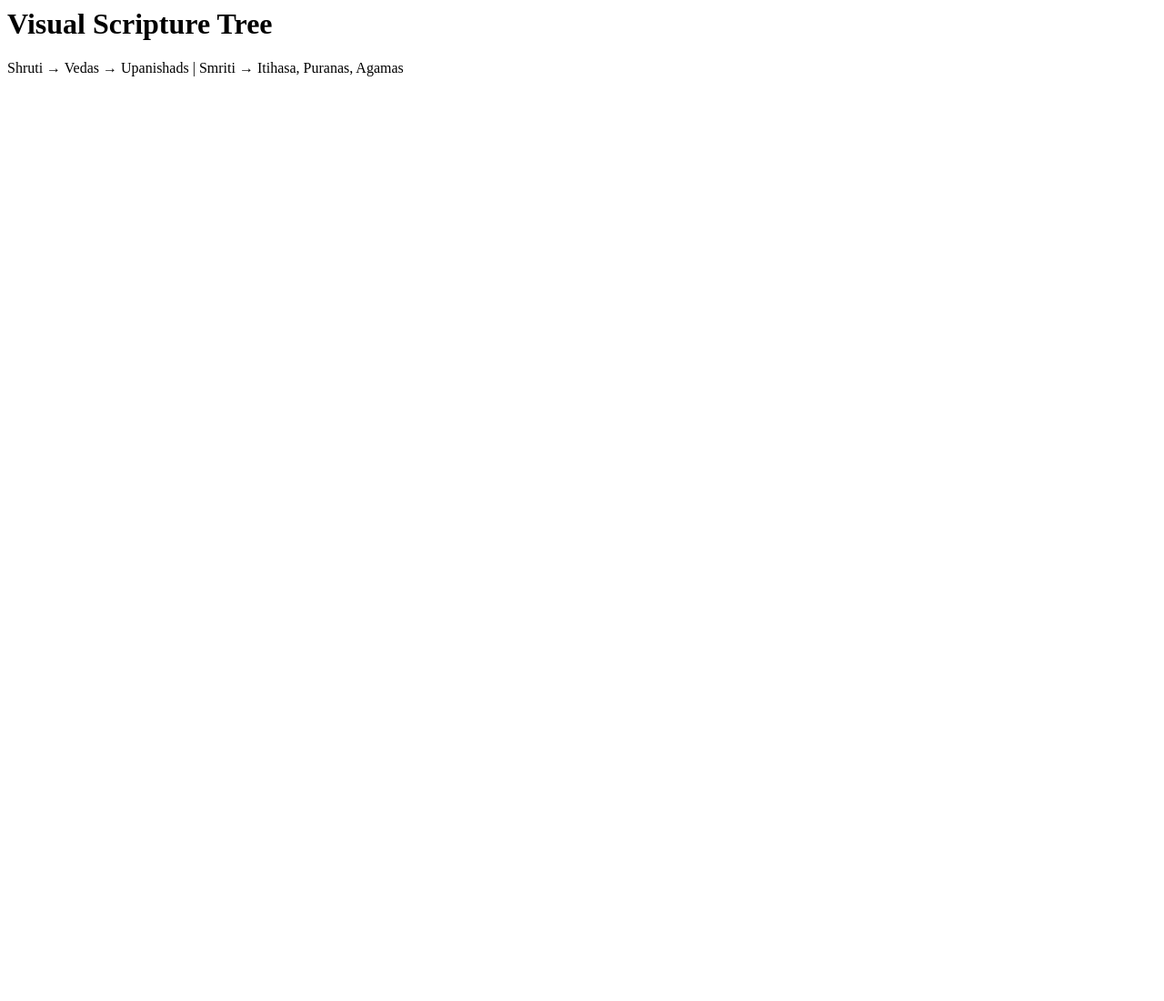
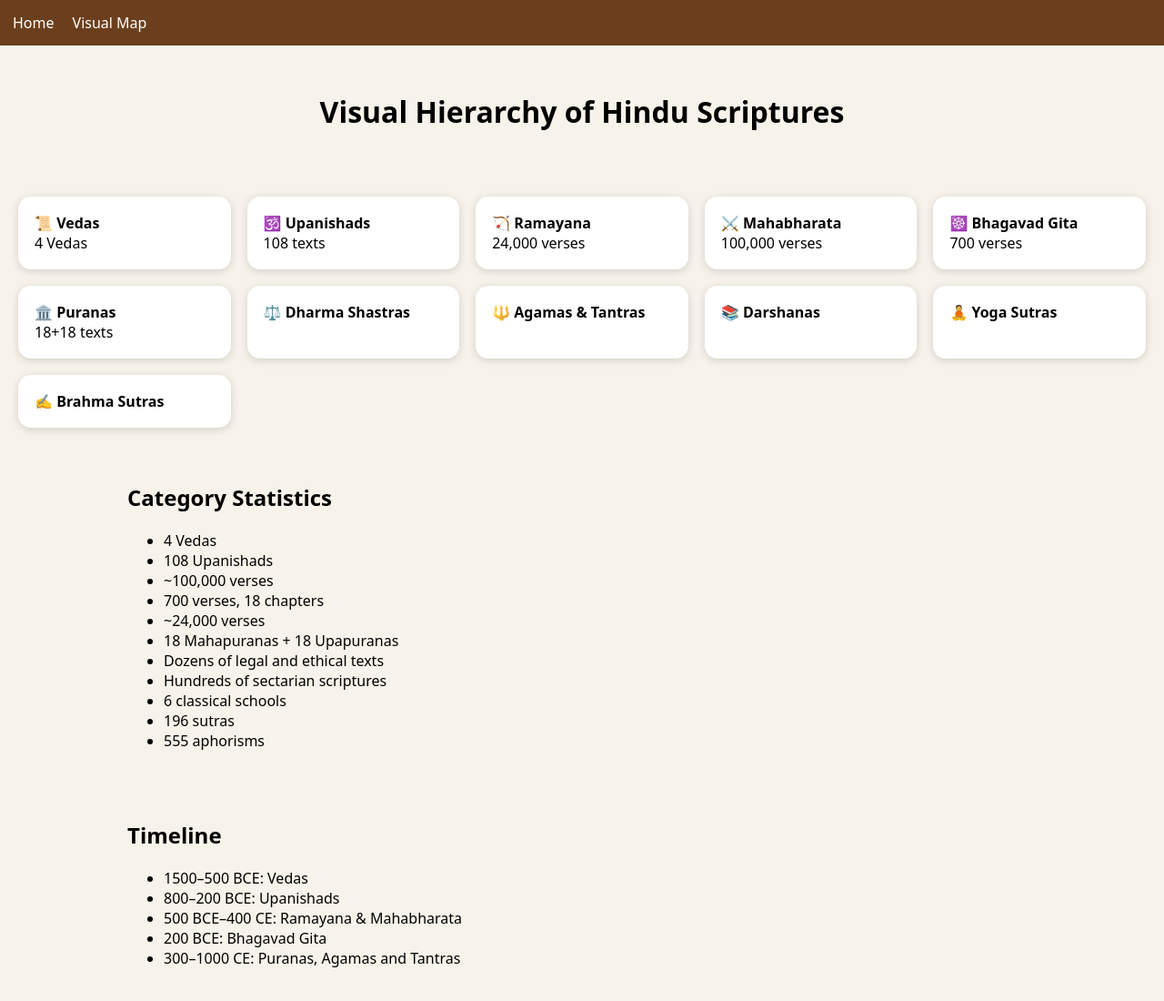
Before and after one commit to sharad-k/Hindu-Scriptures, a website: page categories.html in a window 1280 px wide. Shown: the whole page at 91% size. Before the commit the page ends 800 px from the top, so only its background shows below. Drawn offline with Linux system fonts and the light colour scheme.

Commit message:
Update categories.html

```diff
--- a/categories.html
+++ b/categories.html
@@ -1 +1,31 @@
-<h1>Visual Scripture Tree</h1><p>Shruti → Vedas → Upanishads | Smriti → Itihasa, Puranas, Agamas</p>
+<!DOCTYPE html><html><head><meta charset='utf-8'><meta name='viewport' content='width=device-width,initial-scale=1'>
+<title>Hindu Scriptures Visual Map</title>
+<style>
+body{font-family:system-ui;background:#f7f3ea;margin:0}
+nav{background:#6b3f1d;padding:14px}nav a{color:#fff;text-decoration:none;margin-right:20px}
+.hero{text-align:center;padding:30px}
+.grid{display:grid;grid-template-columns:repeat(auto-fit,minmax(220px,1fr));gap:18px;padding:20px}
+.card{background:#fff;padding:18px;border-radius:14px;box-shadow:0 2px 10px rgba(0,0,0,.15)}
+.timeline,.stats{max-width:1000px;margin:auto;padding:20px}
+</style></head><body>
+<nav><a href='index.html'>Home</a><a href='categories.html'>Visual Map</a></nav>
+<div class='hero'><h1>Visual Hierarchy of Hindu Scriptures</h1></div>
+<div class='grid'>
+<div class='card'>📜 <b>Vedas</b><br>4 Vedas</div>
+<div class='card'>🕉️ <b>Upanishads</b><br>108 texts</div>
+<div class='card'>🏹 <b>Ramayana</b><br>24,000 verses</div>
+<div class='card'>⚔️ <b>Mahabharata</b><br>100,000 verses</div>
+<div class='card'>☸️ <b>Bhagavad Gita</b><br>700 verses</div>
+<div class='card'>🏛️ <b>Puranas</b><br>18+18 texts</div>
+<div class='card'>⚖️ <b>Dharma Shastras</b></div>
+<div class='card'>🔱 <b>Agamas & Tantras</b></div>
+<div class='card'>📚 <b>Darshanas</b></div>
+<div class='card'>🧘 <b>Yoga Sutras</b></div>
+<div class='card'>✍️ <b>Brahma Sutras</b></div>
+</div>
+<div class='stats'><h2>Category Statistics</h2><ul><li>4 Vedas</li><li>108 Upanishads</li><li>~100,000 verses</li><li>700 verses, 18 chapters</li><li>~24,000 verses</li><li>18 Mahapuranas + 18 Upapuranas</li><li>Dozens of legal and ethical texts</li><li>Hundreds of sectarian scriptures</li><li>6 classical schools</li><li>196 sutras</li><li>555 aphorisms</li></ul></div>
+<div class='timeline'><h2>Timeline</h2><ul>
+<li>1500–500 BCE: Vedas</li><li>800–200 BCE: Upanishads</li>
+<li>500 BCE–400 CE: Ramayana & Mahabharata</li>
+<li>200 BCE: Bhagavad Gita</li><li>300–1000 CE: Puranas, Agamas and Tantras</li></ul></div>
+</body></html>
```
